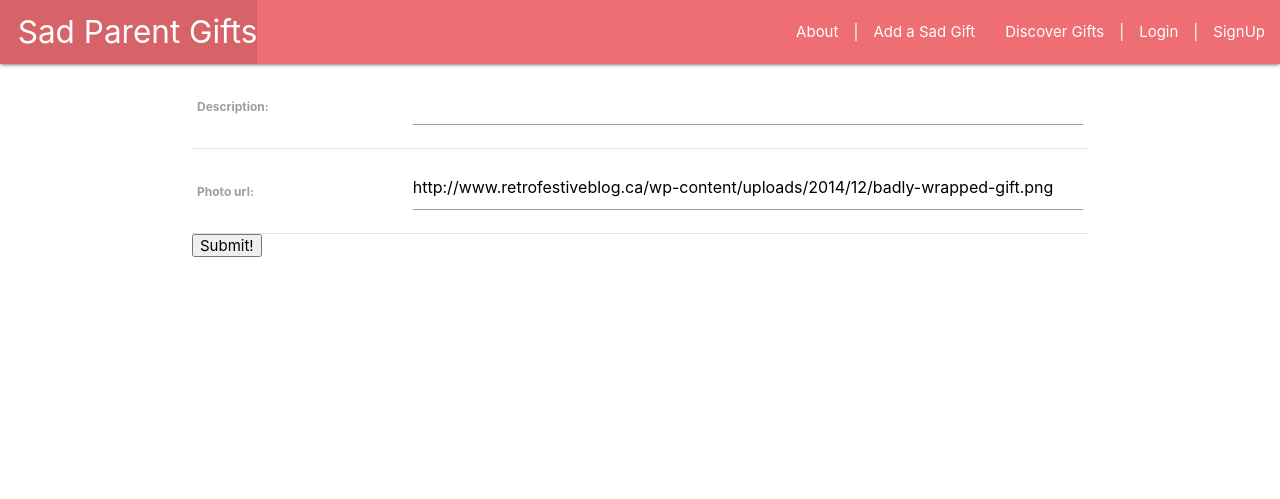
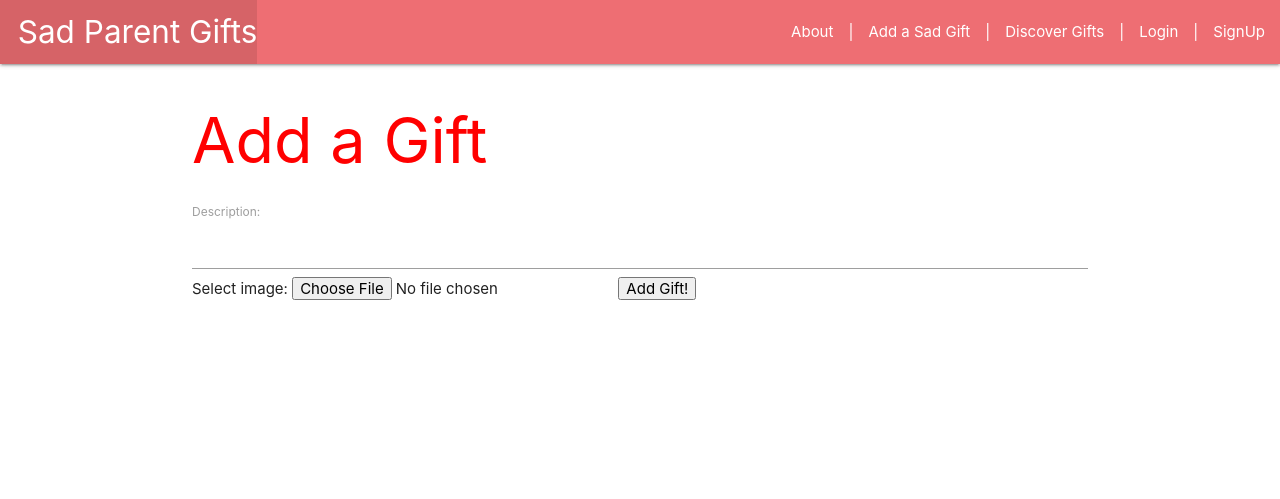
Before and after one commit to elizabethmessick/sadparentgifts, a Django app: page /gifts/create/ in a window 1280 px wide. Shown: the top 499 px of the page. Run offline with Django 3.2, Linux system fonts and the light colour scheme.

Commit message:
create function to upload images to CreateView

```diff
--- a/main_app/admin.py
+++ b/main_app/admin.py
@@ -1,5 +1,7 @@
 from django.contrib import admin
 from .models import Gift
+# from .models import Photo
 
 # Register your models here.
 admin.site.register(Gift)
+# admin.site.register(Photo)
--- a/main_app/models.py
+++ b/main_app/models.py
@@ -1,5 +1,6 @@
 from django.db import models
 from django.contrib.auth.models import User
+from django.urls import reverse
 
 
 # Create your models here.
@@ -11,4 +12,15 @@
         max_length=150, default='http://www.retrofestiveblog.ca/wp-content/uploads/2014/12/badly-wrapped-gift.png')
 
     def __str__(self):
-        return f"{self.description} ({self.id})"
+        return f"{self.description} ({self.id}) @{self.photo_url}"
+
+    def get_absolute_url(self):
+        return reverse('profile', kwargs={'id': 1})
+
+
+# class Photo(models.Model):
+#     url = models.CharField(max_length=200)
+#     gift = models.ForeignKey(Gift, on_delete=models.CASCADE)
+
+#     def __str__(self):
+#         return f"Photo for gift_id: {self.gift_id} @{self.url}"
--- a/main_app/static/style.css
+++ b/main_app/static/style.css
@@ -13,5 +13,9 @@
   }
 
   h1 {
-      color: dodgerblue;
+      color: red;
   }
+
+  header {
+    background-color: purple;
+  }
--- a/main_app/templates/base.html
+++ b/main_app/templates/base.html
@@ -24,6 +24,7 @@
                     <li><a href="{% url 'about' %}">About</a></li>
                     <li> | </li>
                     <li><a href="{% url 'gifts_create' %}">Add a Sad Gift</a></li>
+                    <li> | </li>
                     <li><a href="/">Discover Gifts</a></li>
                     {% if user.is_authenticated %}
                     <li> | </li>
--- a/main_app/templates/main_app/gift_form.html
+++ b/main_app/templates/main_app/gift_form.html
@@ -1,11 +1,15 @@
 {% extends 'base.html' %}
 
 {% block content %}
-<form action="" method="post">
+
+<h1>Add a Gift</h1>
+
+<form action="" method="post" enctype="multipart/form-data">
     {% csrf_token %}
-    <table>
-        {{ form.as_table }}
-    </table>
-    <input type="submit" value="Submit!">
+    {{ form.as_table }}
+    Select image: <input type="file" name="photo-file">
+    <input type="submit" value="Add Gift!">
 </form>
+
+
 {% endblock %}
--- a/main_app/templates/profile.html
+++ b/main_app/templates/profile.html
@@ -2,12 +2,13 @@
 
 {% block content %}
 
-<h1>{{ profile.username }}'s collection:</h1>
+<h1>{{ profile.username }}'s profile:</h1>
 
 {% for gift in profile.gift_set.all %}
 <div>
-    <a href="#">
+    <a href="{% url 'gifts_detail' gift.id %}">
         <h3>{{ gift.description }}</h3>
+        <img src="{{gift.photo_url}}">
     </a>
 </div>
 
--- a/main_app/urls.py
+++ b/main_app/urls.py
@@ -12,4 +12,5 @@
     path('gifts/create/', views.GiftCreate.as_view(), name='gifts_create'),
     path('gifts/<int:pk>/update/', views.GiftUpdate.as_view(), name='gifts_update'),
     path('gifts/<int:pk>/delete/', views.GiftDelete.as_view(), name='gifts_delete'),
+
 ]
--- a/main_app/views.py
+++ b/main_app/views.py
@@ -4,8 +4,13 @@
 from django.contrib.auth.forms import UserCreationForm
 from django.contrib.auth.models import User
 from .models import Gift
+# from .models import Photo
 from django.views.generic.edit import CreateView, UpdateView, DeleteView
+import uuid
+import boto3
 
+S3_BASE_URL = 'https://s3-us-west-1.amazonaws.com/'
+BUCKET = 'sadgiftuser'
 
 # Create your views here.
 
@@ -13,9 +18,6 @@
 def discover_gifts(request):
     gifts = Gift.objects.all()
     return render(request, 'discover_gifts.html', {'gifts': gifts})
-
-# implement photo_url
-# google how to change from all to 10 random list items
 
 
 def about(request):
@@ -82,12 +84,23 @@
 
 class GiftCreate(CreateView):
     model = Gift
-    fields = ['description', 'photo_url']
+    fields = ['description']
 
     def form_valid(self, form):
-        self.object = form.save(commit=False)
-        self.object.user = self.request.user
-        self.object.save()
+        gift = form.instance
+        gift.user = self.request.user
+        photo_file = self.request.FILES.get('photo-file', None)
+        if photo_file:
+            s3 = boto3.client('s3')
+            key = uuid.uuid4().hex[:6] + \
+                photo_file.name[photo_file.name.rfind('.'):]
+            try:
+                s3.upload_fileobj(photo_file, BUCKET, key)
+                photo_url = f"{S3_BASE_URL}{BUCKET}/{key}"
+                gift.photo_url = photo_url
+            except:
+                print('An error occurred uploading file to S3')
+        gift.save()
         return redirect(f"/profile/{self.request.user.id}")
 
 
```
Also changed, not shown: main_app/templates/gifts/detail.html (+7 -3 lines), main_app/migrations/0003_photo.py (added), main_app/migrations/0004_auto_20181013_1545.py (added).
